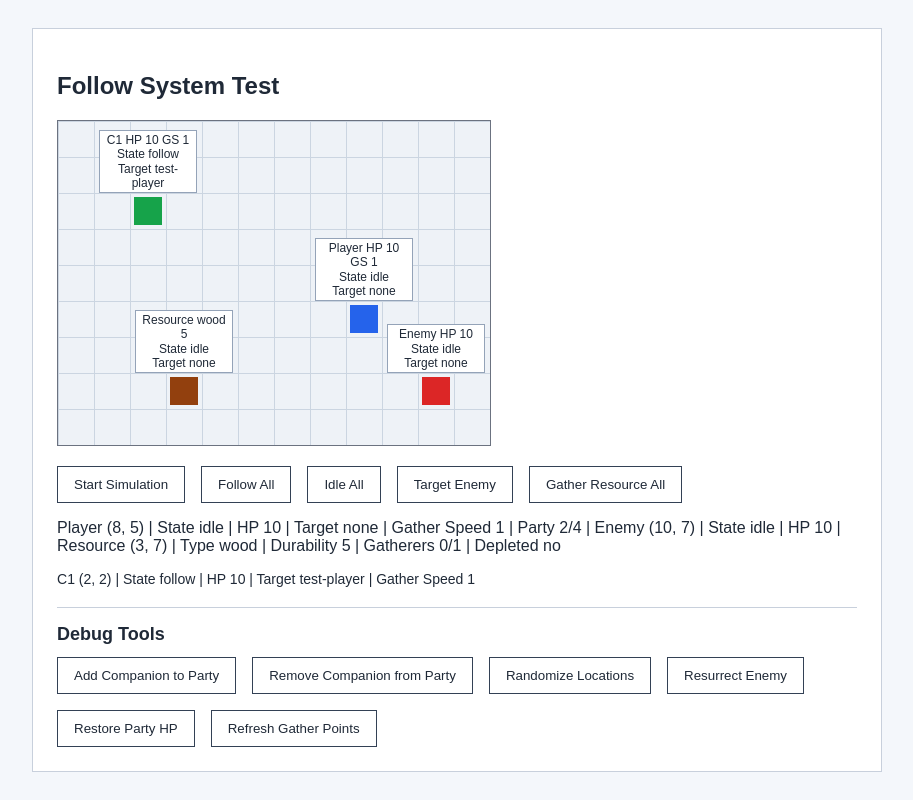
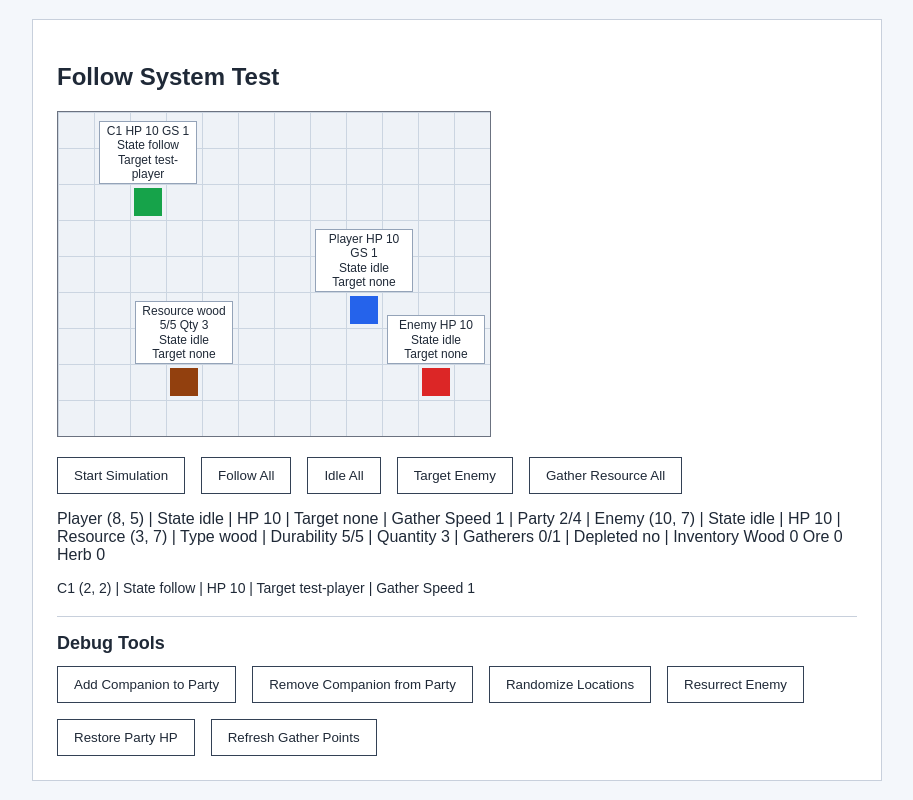
Before and after one commit to furiaz/MMOPartySimulator, a React (Vite) app in the folder client/: page / in a window 1280 px wide. Shown: the whole page, without its empty margins (183-1096 px from the left). Built offline with nearby package versions, Linux system fonts and the light colour scheme.

Commit message:
Add multi-yield resource nodes

```diff
--- a/client/src/App.tsx
+++ b/client/src/App.tsx
@@ -4,6 +4,7 @@ import "./App.css";
 import {
   addEntity,
   createCompanion,
+  createEmptyResourceInventory,
   createEnemy,
   createPlayer,
   createResource,
@@ -48,7 +49,16 @@ function createInitialState(): GameState {
   const resource = createResource(resourceId, { x: 3, y: 7 });
 
   return addEntity(
-    addEntity(addEntity(addEntity({ entities: {} }, player), companion), enemy),
+    addEntity(
+      addEntity(
+        addEntity(
+          { entities: {}, inventory: createEmptyResourceInventory() },
+          player,
+        ),
+        companion,
+      ),
+      enemy,
+    ),
     resource,
   );
 }
@@ -88,10 +98,12 @@ function App() {
   const activeCompanionIds = companions.map((companion) => companion.id);
   const enemy = gameState.entities[enemyId] as Enemy;
   const resource = gameState.entities[resourceId] as ResourceEntity;
+  const inventory = gameState.inventory;
   const resourceGathererCount = [player, ...companions].filter(
     (entity) =>
       entity.state === "gather" && entity.currentTargetId === resourceId,
   ).length;
+  const resourceDebugDetail = `${resource.resourceType} ${resource.durability}/${resource.maxDurability} Qty ${resource.quantity}`;
 
   useEffect(() => {
     return () => {
@@ -282,6 +294,10 @@ function App() {
               <br />
               State {resource.state}
               <br />
+              Durability {resource.durability}/{resource.maxDurability}
+              <br />
+              Quantity {resource.quantity}
+              <br />
               Target none
             </div>
           ) : (
@@ -297,7 +313,7 @@ function App() {
               <EntityDebugLabel
                 name="Resource"
                 entity={resource}
-                detail={`${resource.resourceType} ${resource.durability}`}
+                detail={resourceDebugDetail}
               />
             </div>
           )}
@@ -321,10 +337,12 @@ function App() {
             Party {companions.length + 1}/4 | Enemy ({enemy.position.x},{" "}
             {enemy.position.y}) | State {enemy.state} | HP {enemy.health} |
             Resource ({resource.position.x}, {resource.position.y}) | Type{" "}
-            {resource.resourceType} | Durability {resource.durability} |
-            Gatherers {resourceGathererCount}/
+            {resource.resourceType} | Durability {resource.durability}/
+            {resource.maxDurability} | Quantity {resource.quantity} | Gatherers{" "}
+            {resourceGathererCount}/
             {resource.maxGatherers} | Depleted{" "}
-            {resource.isDepleted ? "yes" : "no"}
+            {resource.isDepleted ? "yes" : "no"} | Inventory Wood{" "}
+            {inventory.wood} Ore {inventory.ore} Herb {inventory.herb}
           </span>
           <div className="companion-status-list">
             {companions.length > 0
--- a/client/src/game/debugTools.ts
+++ b/client/src/game/debugTools.ts
@@ -4,6 +4,7 @@ import type { Companion, Enemy, Player, Position, ResourceEntity } from "./types
 
 const DEBUG_HEALTH = 10;
 const DEBUG_RESOURCE_DURABILITY = 5;
+const DEBUG_RESOURCE_QUANTITY = 3;
 
 export function debugAddCompanion(
   state: GameState,
@@ -141,6 +142,8 @@ function resetResource(resource: ResourceEntity): ResourceEntity {
     ...resource,
     state: "idle",
     durability: DEBUG_RESOURCE_DURABILITY,
+    maxDurability: DEBUG_RESOURCE_DURABILITY,
+    quantity: DEBUG_RESOURCE_QUANTITY,
     isDepleted: false,
   };
 }
--- a/client/src/game/entities.ts
+++ b/client/src/game/entities.ts
@@ -16,10 +16,13 @@ const FOLLOW_DISTANCE = 1;
 const STARTING_HEALTH = 10;
 const STARTING_GATHER_SPEED = 1;
 const STARTING_RESOURCE_DURABILITY = 5;
+const STARTING_RESOURCE_QUANTITY = 3;
 const DEFAULT_RESOURCE_TYPE: ResourceType = "wood";
 
 type CreateResourceOptions = {
   durability?: number;
+  maxDurability?: number;
+  quantity?: number;
   maxGatherers?: number;
   resourceType?: ResourceType;
 };
@@ -82,7 +85,9 @@ export function createResource(
   options: CreateResourceOptions = {},
 ): ResourceEntity {
   const {
-    durability = STARTING_RESOURCE_DURABILITY,
+    maxDurability = STARTING_RESOURCE_DURABILITY,
+    durability = maxDurability,
+    quantity = STARTING_RESOURCE_QUANTITY,
     maxGatherers = 1,
     resourceType = DEFAULT_RESOURCE_TYPE,
   } = options;
@@ -94,6 +99,8 @@ export function createResource(
     position,
     state: "idle",
     durability,
+    maxDurability,
+    quantity,
     maxGatherers,
     isDepleted: false,
   };
@@ -155,10 +162,20 @@ export function gatherResource(
 ): ResourceEntity {
   const durability = Math.max(0, resource.durability - gatherAmount);
 
+  if (durability > 0) {
+    return {
+      ...resource,
+      durability,
+    };
+  }
+
+  const quantity = Math.max(0, resource.quantity - 1);
+
   return {
     ...resource,
-    durability,
-    isDepleted: durability === 0,
+    durability: quantity > 0 ? resource.maxDurability : 0,
+    quantity,
+    isDepleted: quantity <= 0,
   };
 }
 
--- a/client/src/game/gatherSystem.ts
+++ b/client/src/game/gatherSystem.ts
@@ -5,6 +5,7 @@ import {
   setLastGatherAt,
 } from "./entities";
 import {
+  addResourceToInventory,
   getEntityById,
   moveEntityTowardIfUnoccupied,
   updateEntity,
@@ -64,12 +65,22 @@ export function updateGatherSystem(
       continue;
     }
 
-    const gatheredResource = gatherResource(
-      resource,
-      getGatherAmount(gatherer),
-    );
+    const gatherAmount = getGatherAmount(gatherer);
+    const didYieldResource =
+      resource.quantity > 0 &&
+      resource.durability > 0 &&
+      gatherAmount >= resource.durability;
+    const gatheredResource = gatherResource(resource, gatherAmount);
 
     nextState = updateEntity(nextState, gatheredResource);
+    if (didYieldResource) {
+      nextState = addResourceToInventory(
+        nextState,
+        gatheredResource.resourceType,
+        1,
+      );
+    }
+
     nextState = updateEntity(
       nextState,
       gatheredResource.isDepleted
--- a/client/src/game/index.ts
+++ b/client/src/game/index.ts
@@ -12,6 +12,7 @@ export type {
   LivingEntity,
   Player,
   Position,
+  ResourceInventory,
   ResourceEntity,
   ResourceType,
 } from "./types";
@@ -35,7 +36,13 @@ export {
   updateAutonomousEntityFollow,
   updateCompanionFollow,
 } from "./entities";
-export { addEntity, getEntityById, updateEntity } from "./state";
+export {
+  addEntity,
+  addResourceToInventory,
+  createEmptyResourceInventory,
+  getEntityById,
+  updateEntity,
+} from "./state";
 export {
   issueEntityCommand,
   issueCompanionCommand,
--- a/client/src/game/state.ts
+++ b/client/src/game/state.ts
@@ -1,9 +1,23 @@
 import { isCombatEntity, moveEntityTo, moveEntityToward } from "./entities";
-import type { GameEntity, Position } from "./types";
+import type {
+  GameEntity,
+  Position,
+  ResourceInventory,
+  ResourceType,
+} from "./types";
 
 export type GameState = {
   entities: Record<string, GameEntity>;
+  inventory: ResourceInventory;
 };
+
+export function createEmptyResourceInventory(): ResourceInventory {
+  return {
+    wood: 0,
+    ore: 0,
+    herb: 0,
+  };
+}
 
 export function addEntity(state: GameState, entity: GameEntity): GameState {
   return {
@@ -21,6 +35,20 @@ export function updateEntity(state: GameState, entity: GameEntity): GameState {
     entities: {
       ...state.entities,
       [entity.id]: entity,
+    },
+  };
+}
+
+export function addResourceToInventory(
+  state: GameState,
+  resourceType: ResourceType,
+  amount: number,
+): GameState {
+  return {
+    ...state,
+    inventory: {
+      ...state.inventory,
+      [resourceType]: state.inventory[resourceType] + amount,
     },
   };
 }
```
Also changed, not shown: client/src/game/types.ts (+8 -0 lines).
